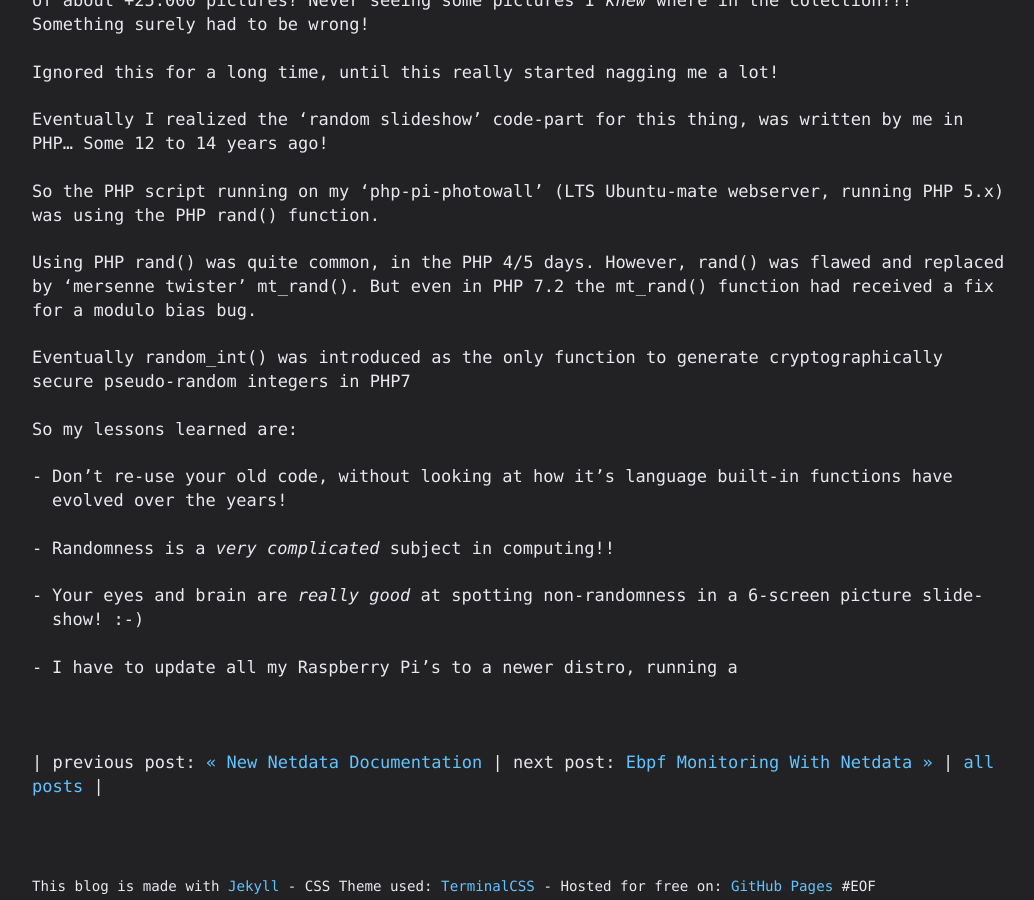
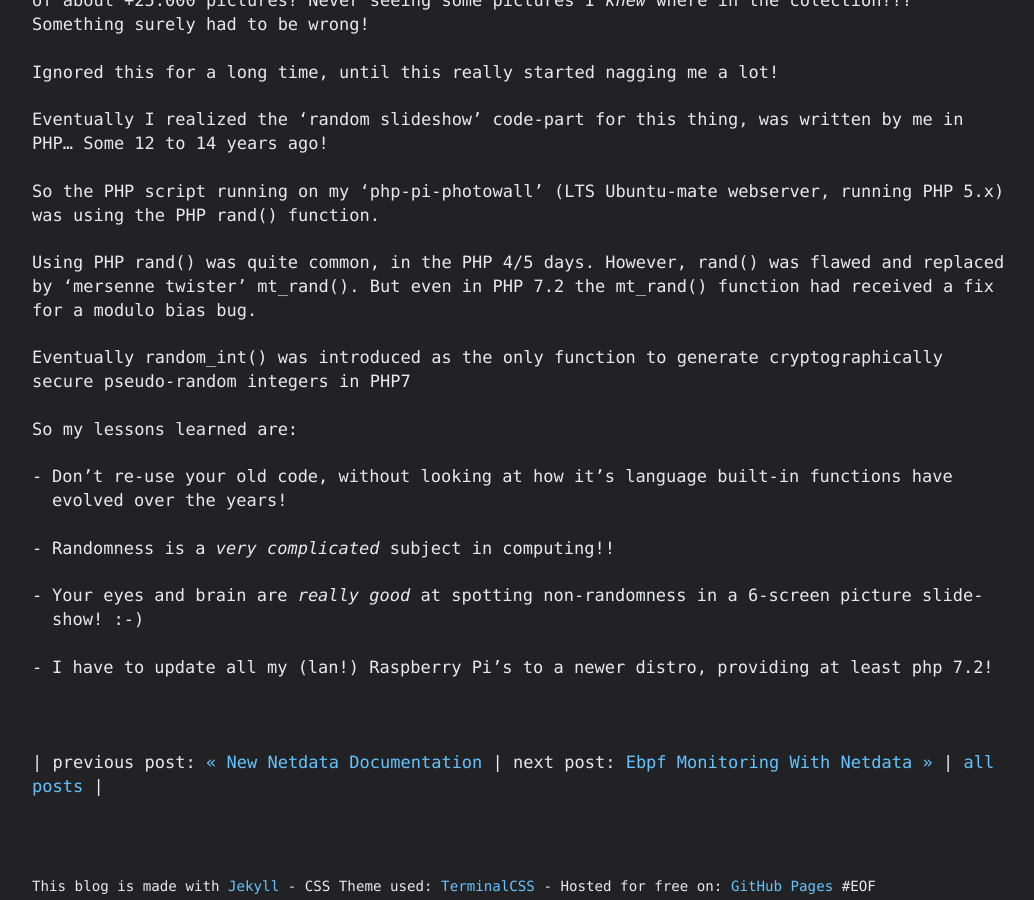
Before and after one commit to basdds/basdds.github.io, a Jekyll site: the page built from _posts/2020-02-16-rand()-is-not-random.md, in a window 1280 px wide and 900 px high, scrolled down 1078 px. Shown: the whole window, without its empty margins (118-1152 px from the left). Built offline with Jekyll 4.4.1, drawn with Linux system fonts in a browser that asks for light colours.

Commit message:
site update

```diff
--- a/_posts/2020-02-16-rand()-is-not-random.md
+++ b/_posts/2020-02-16-rand()-is-not-random.md
@@ -33,4 +33,4 @@ So my lessons learned are:
 
 * Your eyes and brain are *really good* at spotting non-randomness in a 6-screen picture slide-show! :-)
 
-* I have to update all my Raspberry Pi's to a newer distro, running a
+* I have to update all my (lan!) Raspberry Pi's to a newer distro, providing at least php 7.2!
```
